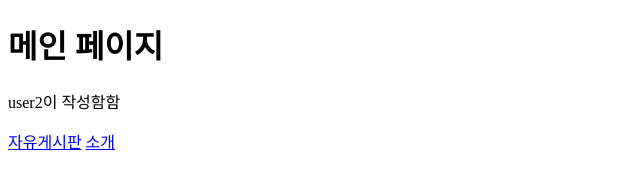
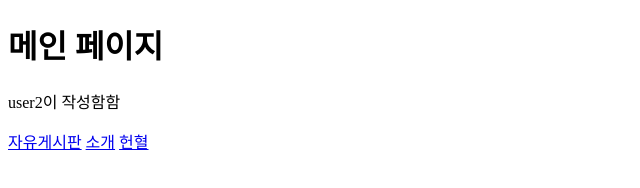
Before and after one commit to ghYoon93/collabo-sourcetree, a plain HTML site: page index.html in a window 1280 px wide. Shown: the full height of the page, 0-640 px from the left. Drawn offline with Linux system fonts and the light colour scheme.

Commit message:
헌혈 메뉴 추가

```diff
--- a/index.html
+++ b/index.html
@@ -9,5 +9,6 @@
     <p>user2이 작성함함</p>
     <a href="#">자유게시판</a>
     <a href="#">소개</a>
+    <a href="#">헌혈</a>
 </body>
 </html>
```
